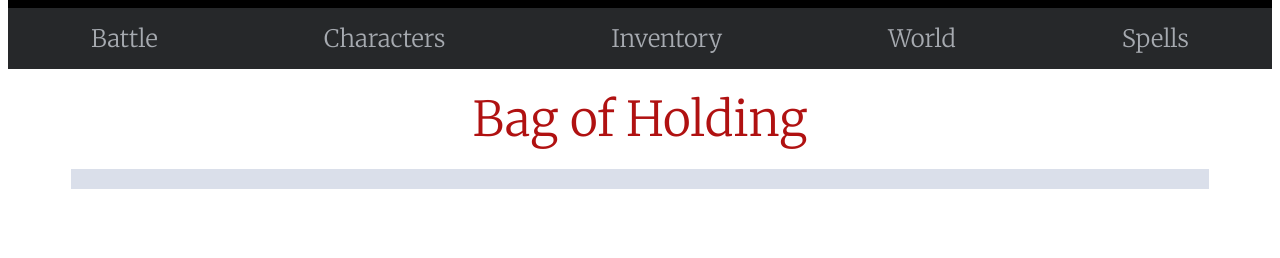
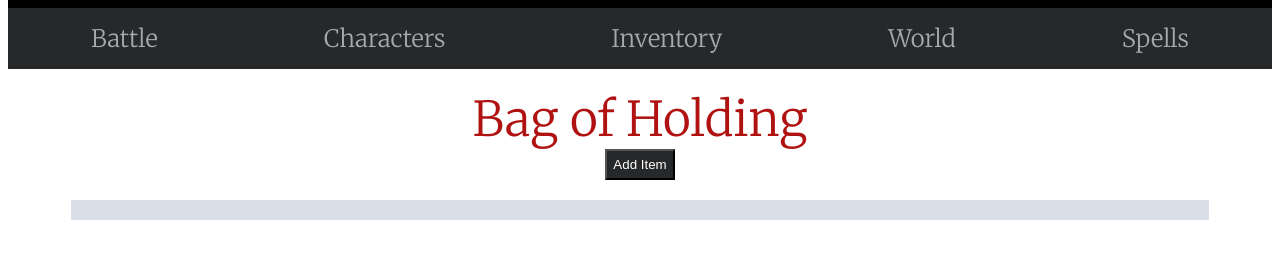
Before and after one commit to CameronAshby/DND-Manager-Strixhaven, a plain HTML site: page Pages/inventory.html in a window 1280 px wide. Shown: the part 182-440 px from the top of the page. Drawn offline with nearby package versions, Linux system fonts and the light colour scheme.

Commit message:
updated inventory to have an add item button and call the addItem function

```diff
--- a/Pages/inventory.css
+++ b/Pages/inventory.css
@@ -8,6 +8,12 @@
 .bagTitle {
     color: #b01111;
     font-size: 3em;
+}
+
+#newItemButton {
+    background-color: #26282A;
+    color: #FFFFFF;
+    padding: 6px;
 }
 
 .bagItems {
--- a/Pages/inventory.html
+++ b/Pages/inventory.html
@@ -27,6 +27,7 @@
     <div class="content">
         <div class="bagOfHolding">
             <div class="bagTitle">Bag of Holding</div>
+            <div class="bagNewItem"><button id="newItemButton">Add Item</button></div>
             <div class="bagItems"></div>
         </div>
     </div>
--- a/Pages/inventory.js
+++ b/Pages/inventory.js
@@ -25,14 +25,18 @@ function buildInventory() {
             minusQuantity(i);
         });
     }
+
+    $('#newItemButton').on('click',() => {
+        addItem();
+    })
 }
 
 function addItem() {
-
+    console.log('adding item');
 }
 
 function removeItem() {
-
+    console.log('removing item');
 }
 
 function addQuantity(itemId) {
```
